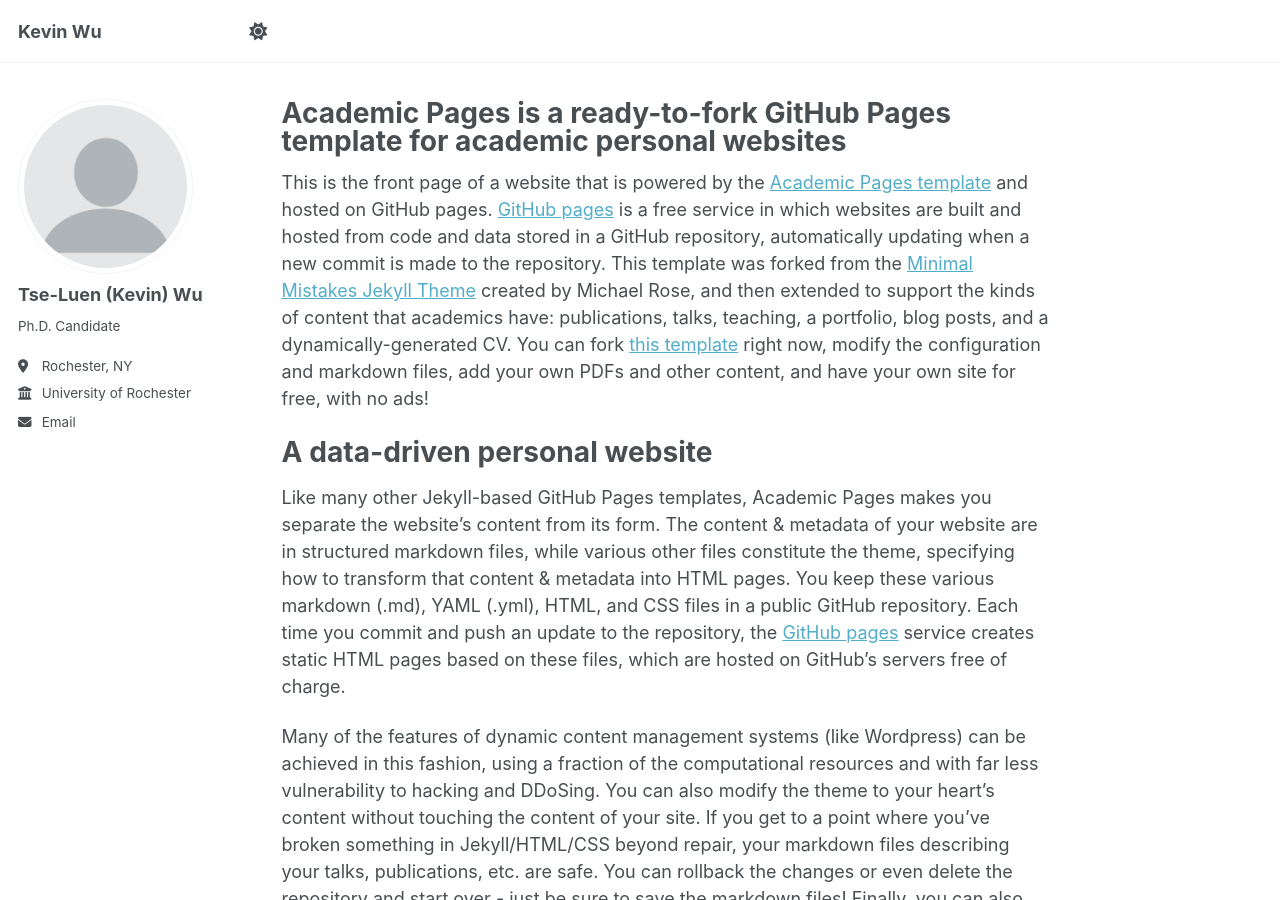
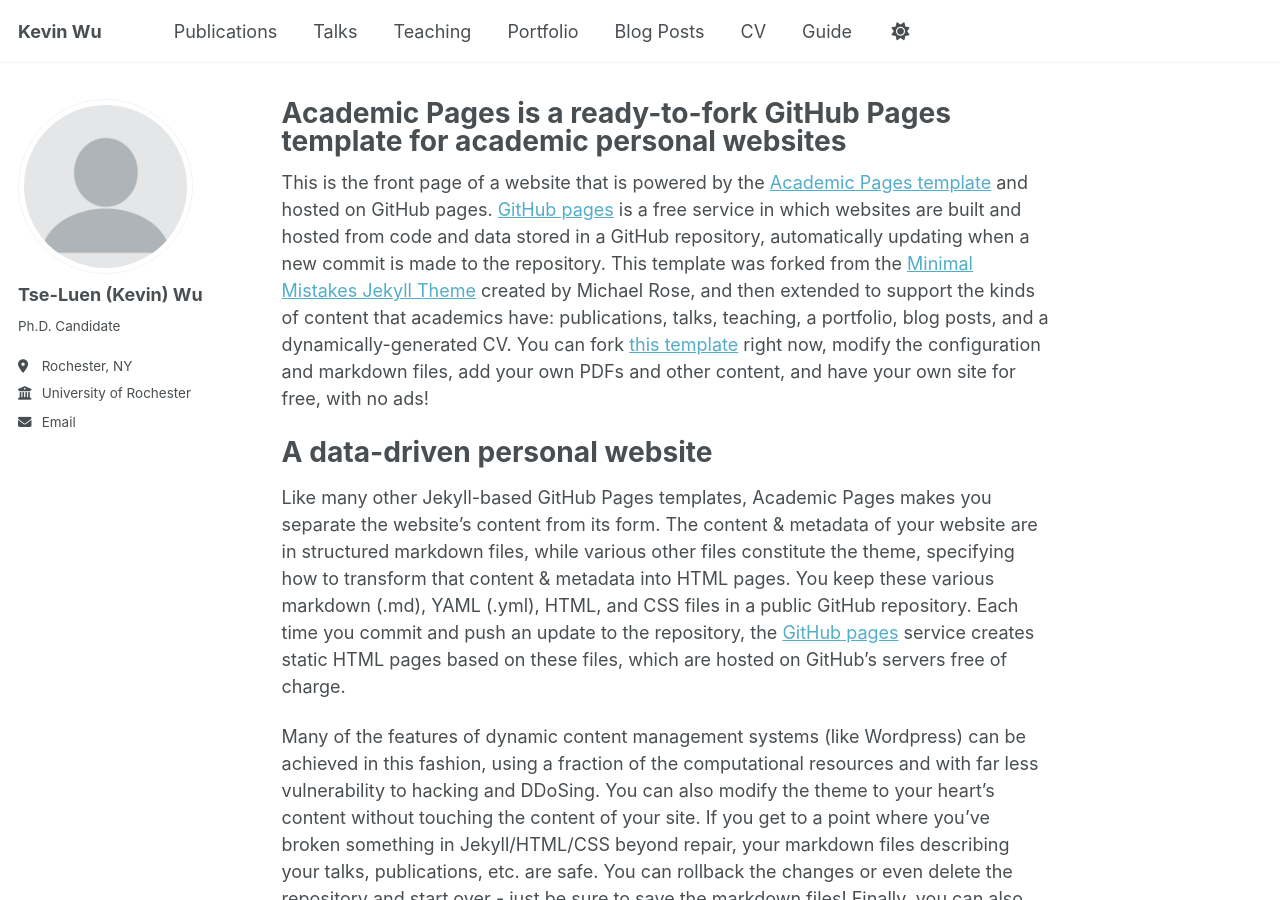
Before and after one commit to kevinwu1785/personal, a Jekyll site: the page built from _pages/about.md, in a window 1280 px wide and 900 px high. Built offline with Jekyll 4.4.1, drawn with Linux system fonts in a browser that asks for light colours.

Commit message:
Update navigation.yml

```diff
--- a/_data/navigation.yml
+++ b/_data/navigation.yml
@@ -9,11 +9,26 @@
 
 main:
 
-  title: "CV"
-  url: /cv/
+  - title: "Publications"
+    url: /publications/
 
-  title: "Research"
-  url: /papers/
+  - title: "Talks"
+    url: /talks/
+
+  - title: "Teaching"
+    url: /teaching/
+
+  - title: "Portfolio"
+    url: /portfolio/
+
+  - title: "Blog Posts"
+    url: /year-archive/
+
+  - title: "CV"
+    url: /cv/
 
   # - title: "CV"
-  #  url: /cv-json/
+  #   url: /cv-json/
+
+  - title: "Guide"
+    url: /markdown/
```
